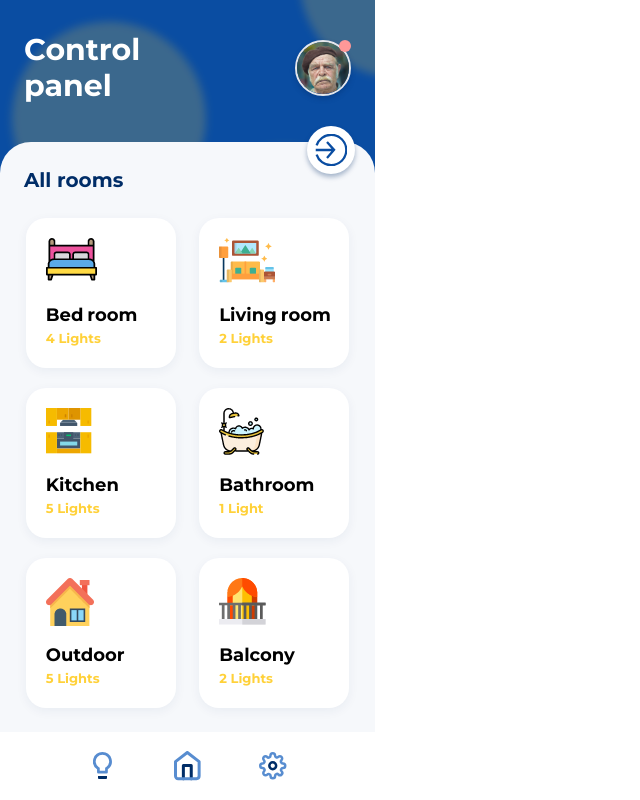
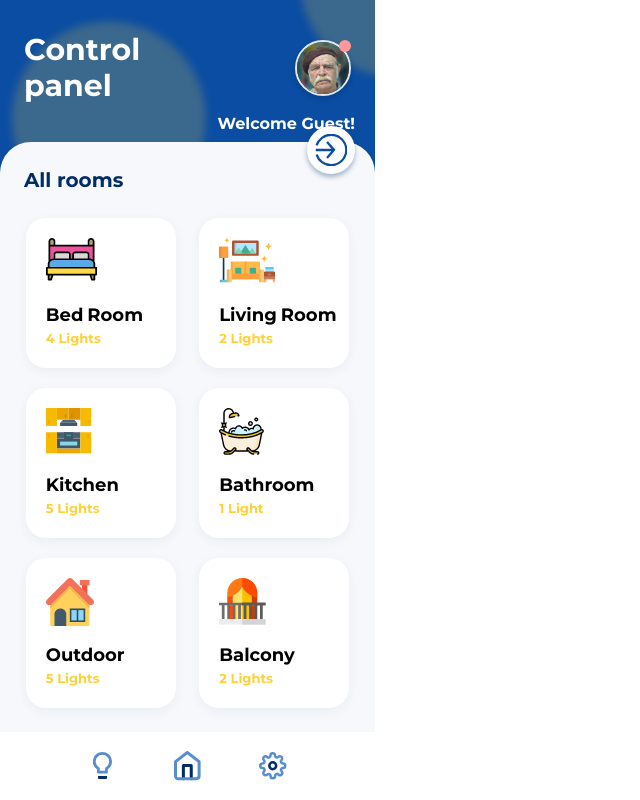
Before and after one commit to Christian-Mogensen/praktikperiode-smartlights, a React (Create React App) app in the folder demo/light-app/: page / in a window 1280 px wide. Shown: the whole page, without its empty margins (0-640 px from the left). Built offline with nearby package versions, Linux system fonts and the light colour scheme; no server answers.

Commit message:
Add solution to issue 30

```diff
--- /dev/null
+++ b/demo/light-app/src/assets/img/icons/LogOutIcon.js
@@ -0,0 +1,30 @@
+import * as React from "react"
+
+const LogOutIcon = (props) => (
+  <svg
+    id="Layer_1"
+    xmlns="http://www.w3.org/2000/svg"
+    x={0}
+    y={0}
+    viewBox="0 0 56 56"
+    style={{
+      enableBackground: "new 0 0 56 56",
+    }}
+    xmlSpace="preserve"
+    {...props}
+  >
+    <style>
+      {".st0{fill:none;stroke:#000;stroke-width:4;stroke-miterlimit:10}"}
+    </style>
+    <path
+      className="st0"
+      d="M7.98 10.66C12.86 5 20.08 1.41 28.14 1.41c14.68 0 26.59 11.91 26.59 26.59S42.82 54.59 28.14 54.59c-8.05 0-15.27-3.58-20.14-9.23"
+    />
+    <path
+      className="st0"
+      d="M14.62 13.99 2.28 27.76l12.34 14.25M34.36 28H2.41"
+    />
+  </svg>
+)
+
+export default LogOutIcon
--- a/demo/light-app/src/components/Main/buttons/Button.js
+++ b/demo/light-app/src/components/Main/buttons/Button.js
@@ -10,7 +10,7 @@ const btnItem = {
   hidden: { opacity: 0, x:30 },
   show: { opacity: 1, x:0 }
 }
-const Button = ({clickRoute, variant, btnImg, name, place, light }) => {
+const Button = ({clickRoute, id, variant, btnImg, name, place, light }) => {
 
 
 
@@ -25,13 +25,14 @@ const Button = ({clickRoute, variant, btnImg, name, place, light }) => {
       setLightHeader(light)
     }}>
     <motion.div
+    id={id}
     variants={variant}
     className="bg-white cursor-pointer h-[150px] place-self-center rounded-[20px] w-[150px] p-5 btn__dropshadow-blue flex flex-col justify-between">
       <motion.div variants={btnItem}>
         <motion.img variants={btnItem} src={`${btnImg}`} alt={`${name}${name} icon`} />
       </motion.div>
       <div className="w-full ">
-        <motion.div variants={btnItem} className="w-full text-lg font-bold flex gap-1"><div>{name}</div><div>{place}</div></motion.div>
+        <motion.div variants={btnItem} className="w-full text-lg font-bold flex gap-1 capitalize"><div>{name}</div><div>{place}</div></motion.div>
         <motion.div variants={btnItem} style={{"color":`${colorTheme}`}}className={`font-bold text-[13px]`}>{light}</motion.div>
       </div>
     </motion.div>
--- a/demo/light-app/src/components/Main/buttons/ButtonMenu.js
+++ b/demo/light-app/src/components/Main/buttons/ButtonMenu.js
@@ -1,64 +1,80 @@
-import React, {useContext, useState} from "react";
-import {motion} from 'framer-motion'
-
-
+import { motion } from "framer-motion";
+import React, { useContext, useEffect, useState } from "react";
+import { useAuthState } from "react-firebase-hooks/auth";
+import balchonyImg from "../../../assets/img/button/balcony.png";
+import bathroomImg from "../../../assets/img/button/bathtube.png";
+import bedImg from "../../../assets/img/button/bed.png";
+import houseImg from "../../../assets/img/button/house.png";
+import kitchenImg from "../../../assets/img/button/kitchen.png";
+import livingRoomImg from "../../../assets/img/button/room.png";
+import LoginCloseIcon from "../../../assets/img/icons/LoginCloseIcon";
+import LoginIcon from "../../../assets/img/icons/LoginIcon";
+import LogOutIcon from "../../../assets/img/icons/LogOutIcon";
+import { auth, logout } from "../../../firebase/firebase";
+import { ColorContext } from "../../../hooks/colorContext";
+import Formular from "../form/Formular";
+import Header from "../Header";
 import Button from "./Button";
-import bedImg from "../../../assets/img/button/bed.png";
-import livingRoomImg from "../../../assets/img/button/room.png";
-import kitchenImg from "../../../assets/img/button/kitchen.png";
-import bathroomImg from "../../../assets/img/button/bathtube.png";
-import houseImg from "../../../assets/img/button/house.png";
-import balchonyImg from "../../../assets/img/button/balcony.png";
-import Header from "../Header";
-import LoginIcon from "../../../assets/img/icons/LoginIcon";
-import LoginCloseIcon from "../../../assets/img/icons/LoginCloseIcon";
-import Formular from "../form/Formular";
-import { ColorContext } from "../../../hooks/colorContext";
+import { getStorage, getDownloadURL, ref } from "firebase/storage";
 
 
 const ButtonMenu = () => {
+  // const storage = getStorage()
+
+
+  // const [imageUrl, setImageUrl] = useState('')
+
+  // useEffect(()=>{
+  //   (async()=>{
+  //     const imageRef = ref(storage, 'images/bed.png')
+  //     const image_Url = await getDownloadURL(imageRef)
+  //     setImageUrl(image_Url)
+  //   })()
+  // },[storage])
+
+
   const buttonContent = [
     {
-      name: "Bed",
+      name: "bed",
       place: " room",
       light: "4 Lights",
       src: bedImg,
-      path:"/LightSetting"
+      path: "/LightSetting",
     },
     {
-      name: "Living",
+      name: "living",
       place: " room",
       light: "2 Lights",
       src: livingRoomImg,
-      path:"/LightSetting"
+      path: "/LightSetting",
     },
     {
-      name: "Kitchen",
+      name: "kitchen",
       place: "",
       light: "5 Lights",
       src: kitchenImg,
-      path:"/LightSetting"
+      path: "/LightSetting",
     },
     {
-      name: "Bathroom",
+      name: "bathroom",
       place: "",
       light: "1 Light",
       src: bathroomImg,
-      path:"/LightSetting"
+      path: "/LightSetting",
     },
     {
-      name: "Outdoor",
+      name: "outdoor",
       place: "",
       light: "5 Lights",
       src: houseImg,
-      path:"/LightSetting"
+      path: "/LightSetting",
     },
     {
-      name: "Balcony",
+      name: "balcony",
       place: "",
       light: "2 Lights",
       src: balchonyImg,
-      path:"/LightSetting"
+      path: "/LightSetting",
     },
   ];
   const container = {
@@ -66,37 +82,64 @@ const ButtonMenu = () => {
     show: {
       opacity: 1,
       transition: {
-        staggerChildren: 0.1
-      }
-    }
-  }
+        staggerChildren: 0.1,
+      },
+    },
+  };
 
   const item = {
     hidden: { opacity: 0 },
-    show: { opacity: 1 }
-  }
-  const [formBtn,setFormBtn]=useState(false)
-const {login, setLogin, value, setValue,createAcc} = useContext(ColorContext)
+    show: { opacity: 1 },
+  };
+  const [formBtn, setFormBtn] = useState(false);
+  const { login, setLogin, value, setValue, createAcc } =
+    useContext(ColorContext);
 
   const stateChanger = () => {
-  setFormBtn(!formBtn)
-  setLogin(!value)
-}
+    setFormBtn(!formBtn);
+    setLogin(!value);
+  };
+  const [user] = useAuthState(auth)
+
+  // if(user === null) return setFormBtn(!formBtn)
+
   return (
     <>
-      <Header value={!formBtn?'All rooms':createAcc?'Login':'Sign up'} />
-      {<div className="absolute -top-4 right-5">
-        <div onClick={()=>stateChanger()} className="white profil__img-dropshadow bg-white overflow-hidden cursor-pointer  p-2 h-12 w-12 rounded-full">{!formBtn?<LoginIcon/>:<LoginCloseIcon/>}</div>
+      <Header
+        value={!formBtn ? "All rooms" : createAcc ? "Login" : "Sign up"}
+      />
+        {!user&&<div className="absolute -top-4 right-5">
+          <div
+            onClick={() => stateChanger()}
+            className="white profil__img-dropshadow bg-white overflow-hidden cursor-pointer  p-2 h-12 w-12 rounded-full"
+          >
+            {!formBtn ? <LoginIcon /> : <LoginCloseIcon />}
+          </div>
         </div>}
-        {formBtn?<Formular /> :
 
-      <motion.div variants={container}
+        {user&&<div className="absolute -top-4 left-24">
+          <div
+            onClick={logout}
+            className="white profil__img-dropshadow bg-white overflow-hidden cursor-pointer  p-2 h-12 w-12 rounded-full"
+          >
+            <LogOutIcon />
+          </div>
+        </div>}
+
+      {!user&&
+      formBtn ? (
+        <Formular />
+      ) : (
+        <motion.div
+          variants={container}
           initial="hidden"
           animate="show"
-      className="grid grid-cols-2 gap-5">
-        {buttonContent.map((btn, index) => (
+          className="grid grid-cols-2 gap-5"
+        >
+          {buttonContent.map((btn) => (
             <Button
-            key={`uni-${index}`}
+              key={btn.name}
+              id={btn.name}
               btnImg={btn.src}
               name={btn.name}
               place={btn.place}
@@ -105,7 +148,8 @@ const stateChanger = () => {
               variant={item}
             />
           ))}
-      </motion.div>}
+        </motion.div>
+      )}
     </>
   );
 };
--- /dev/null
+++ b/demo/light-app/src/components/Main/user/UserHeader.js
@@ -0,0 +1,12 @@
+import React from 'react';
+import { useAuthState } from 'react-firebase-hooks/auth';
+import { auth } from '../../../firebase/firebase';
+
+const UserHeader = () => {
+    const [user] = useAuthState(auth)
+    const userHeaderArr = []
+    userHeaderArr.push(user)
+  return <h2 className='text-right absolute top-28 right-5 w-full text-white'>{user?`Welcome ${userHeaderArr[0].displayName}`: 'Welcome Guest!'}</h2>;
+};
+
+export default UserHeader;
--- a/demo/light-app/src/components/path/Home.js
+++ b/demo/light-app/src/components/path/Home.js
@@ -1,13 +1,20 @@
 import Header from "../header/Header";
 import Main from "../Main/Main";
 import ButtonMenu from "../Main/buttons/ButtonMenu";
+import { useAuthState } from "react-firebase-hooks/auth";
+import { auth } from "../../firebase/firebase";
+import UserHeader from "../Main/user/UserHeader";
 
 const Home = ({state}) => {
+  const [user] = useAuthState(auth)
+  const userProf = []
+  userProf.push(user)
   return (
     <>
 
 
       <Header state={state} />
+      <UserHeader />
       <Main content={<ButtonMenu />} />
     </>
   );
--- a/demo/light-app/src/firebase/firebase.js
+++ b/demo/light-app/src/firebase/firebase.js
@@ -17,6 +17,7 @@ import {
   addDoc,
 } from "firebase/firestore";
 import { initializeApp } from "firebase/app";
+import { getStorage } from "firebase/storage";
 const firebaseConfig = {
     apiKey: "AIzaSyAIzirm8sE5qz-m7Pa8KRa9aOqK2NpNlIw",
     authDomain: "smartlight-8f633.firebaseapp.com",
@@ -58,13 +59,14 @@ const signInWithGithub = async () => {
   try {
     const res = await signInWithPopup(auth, githubProvider);
     const user = res.user;
+    console.log(user);
     const q = query(collection(db, "users"), where("uid", "==", user.uid));
     const docs = await getDocs(q);
     if (docs.docs.length === 0) {
       await addDoc(collection(db, "users"), {
         uid: user.uid,
         name: user.displayName,
-        authProvider: "Github",
+        authProvider: "github",
         email: user.email,
       });
     }
@@ -110,7 +112,7 @@ const logInWithEmailAndPassword = async (email, password) => {
   };
 
   const logout = () => {
-    signOut(auth);
+    signOut(auth)
   };
 
   export {
@@ -123,3 +125,5 @@ const logInWithEmailAndPassword = async (email, password) => {
     sendPasswordReset,
     logout,
   };
+
+  export const storage = getStorage(app)
--- a/demo/light-app/src/prototype/LoadingScreen.js
+++ b/demo/light-app/src/prototype/LoadingScreen.js
@@ -7,7 +7,6 @@ import BgCircleLoading from '../components/wrapper/BgCircleLoading';
 
 const LoadingScreen = () => {
   const smartlightArr = [...'smartlight']
-  console.log(smartlightArr);
 
   const slParent = {
     hidden: {
```
Lines whose indentation alone changed are shown as unchanged.
